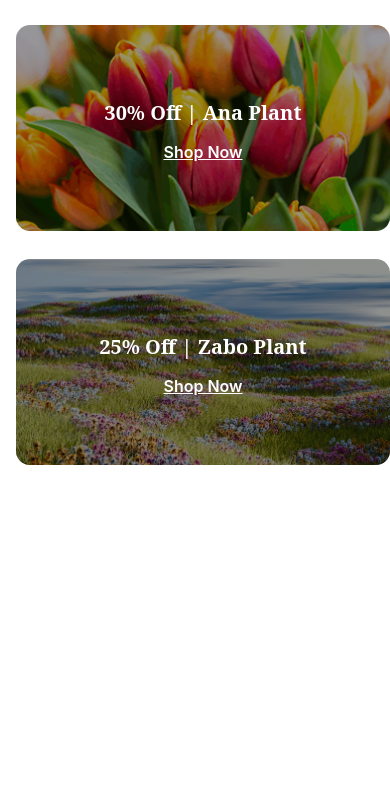
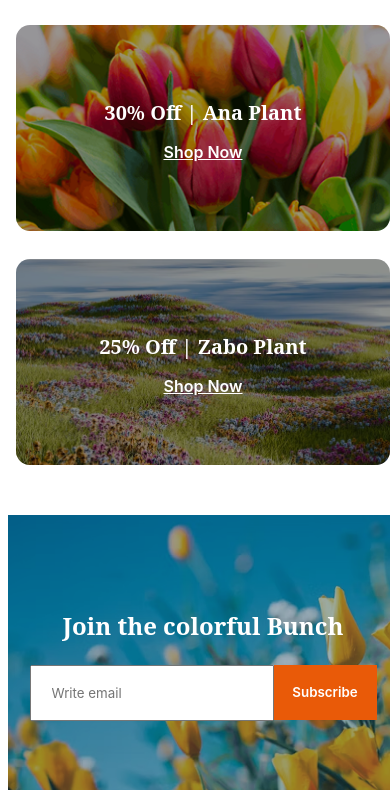
Before and after one commit to Murad-Hasan151/Assignment-02, a plain HTML site: page index.html in a window 390 px wide. Shown: the part 3894-4692 px from the top of the page. Before the commit the page ends 4367 px from the top, so only its background shows below. Drawn offline with Linux system fonts and the light colour scheme.

Commit message:
added join section and made it responsive

```diff
--- a/index.html
+++ b/index.html
@@ -149,7 +149,16 @@
           </section>
     </main>
     <footer>
-
+        <!-- join section -->
+        <section class="join-section">
+            <div>
+                <h3 class="title title-font">Join the colorful Bunch</h3>
+                <div class="inptbtn">
+                    <input class="p-font" type="email" name="" placeholder="Write email" id="email">
+                    <button class="p-font">Subscribe</button>
+                </div>
+            </div>
+        </section>
     </footer>
 </body>
 </html>
--- a/styles/style.css
+++ b/styles/style.css
@@ -161,6 +161,7 @@ header, main {
   display: flex;
   gap: 28px;
   flex-wrap: wrap;
+  margin-bottom: 120px;
 }
 .image2{
    display: flex;
@@ -259,6 +260,44 @@ header, main {
   border-radius: 22px;
 }
 
+/* join section style */
+.join-section{
+  text-align: center;
+  background: url(../assets/news-letter-bg.png);
+  background-repeat: no-repeat;
+  background-size: cover;
+  width: 100%;
+  height: 533px;
+  display: flex;
+  flex-direction: column;
+  justify-content: center;
+  align-items: center;
+}
+.join-section h3{
+  margin-bottom: 23px;
+  color: #FFFFFF;
+}
+.join-section input{
+  width: 640px;
+  height: 50px;
+  padding-left: 20px;
+  margin-right: 0px;
+}
+.join-section button{
+  width: 186px;
+  height: 55px;
+  font-weight: 600;
+  background-color: #E95A08;
+  color: #FFFFFF;
+  border-style: none;
+  margin-left: 0px;
+}
+.inptbtn{
+  display: flex;
+}
+button:hover{
+  cursor: pointer;
+}
 
 
 /* responsive style */
@@ -344,6 +383,7 @@ header, main {
     /* latest deal  */
     .image-container{
       flex-direction: column;
+      margin-bottom: 50px;
     }
     .jabo{
       min-height: 206px;
@@ -365,4 +405,17 @@ header, main {
       margin-bottom: 50px;
     }
 
+    /* join section */
+    .join-section h3{
+        font-size: 1.5rem;
+    }
+    .join-section input{
+      width: 218px;
+    }
+    .join-section button{
+      width: 103px;
+    }
+    .join-section{
+      height: 275px;
+    }
   }
```
